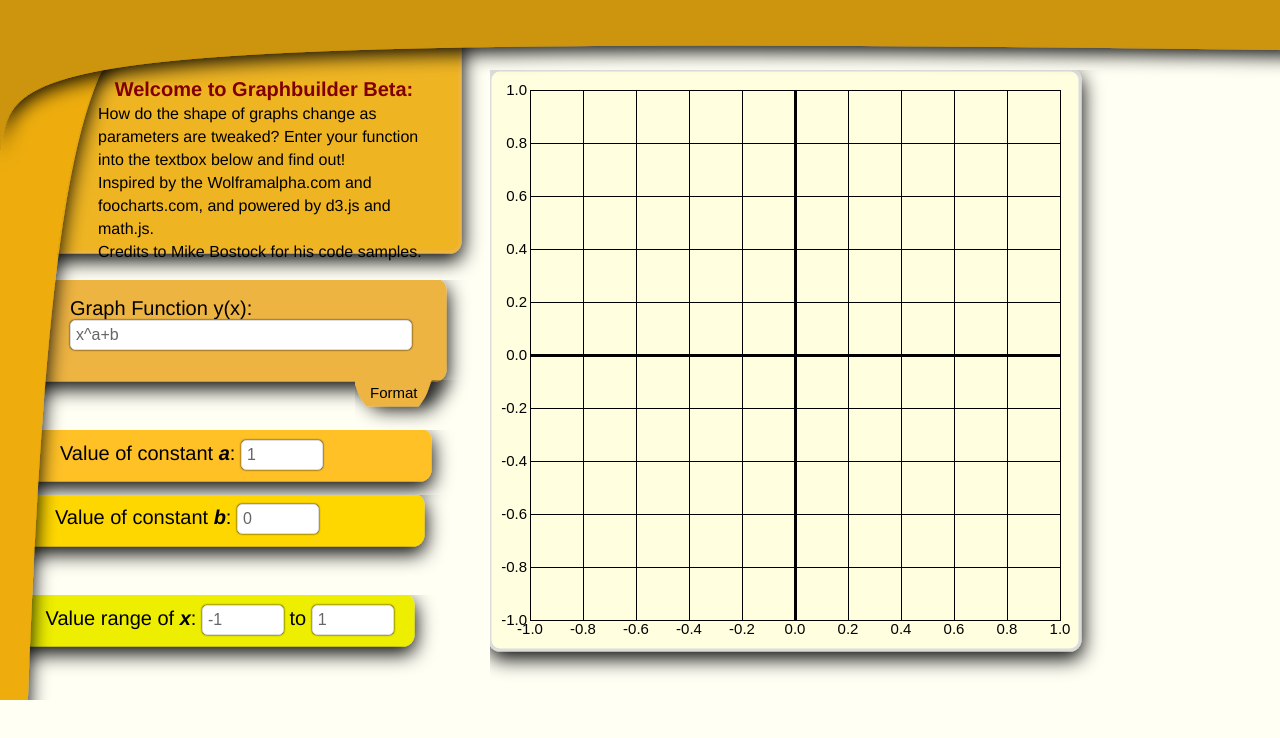
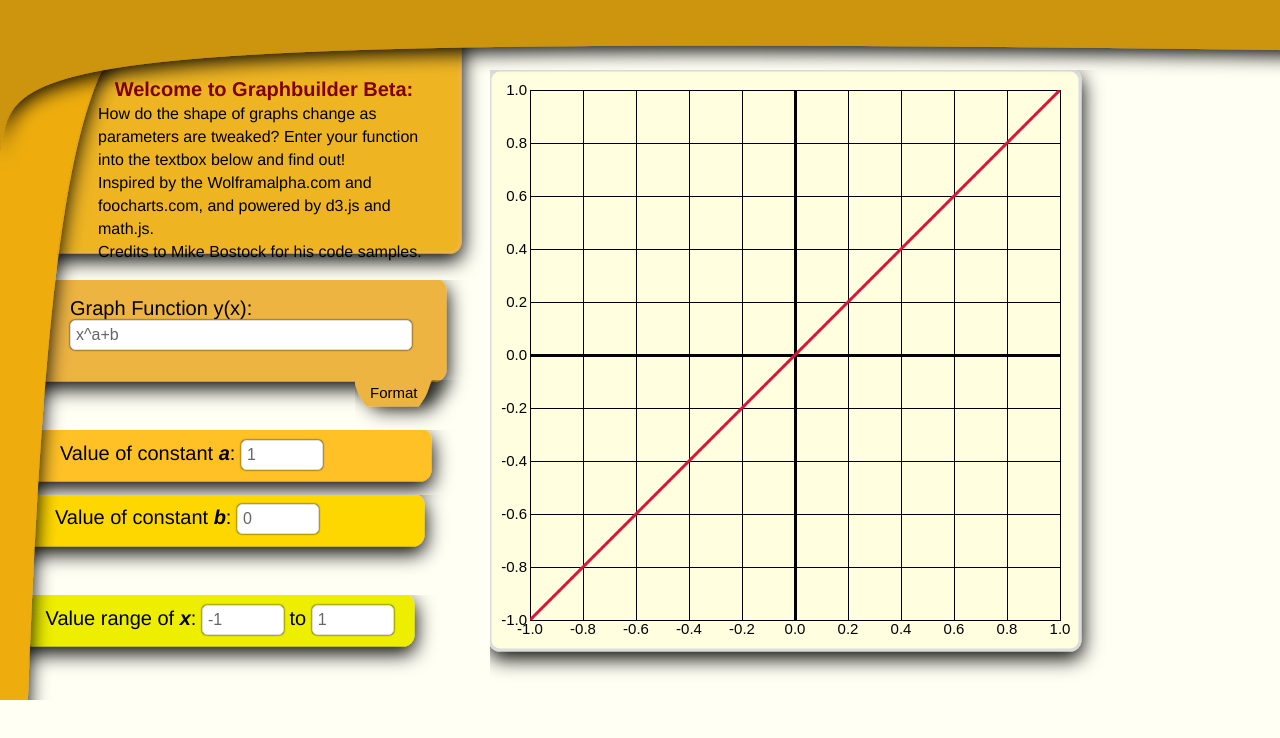
Before and after one commit to josephtay/Graphbuilder, a plain HTML site: page GraphBuilder.html in a window 1280 px wide. Drawn offline with Linux system fonts and the light colour scheme.

Commit message:
Update GraphBuilder.html

```diff
--- a/GraphBuilder.html
+++ b/GraphBuilder.html
@@ -206,7 +206,7 @@ and open the template in the editor.
         <script src="javascripts/jquery-1.8.0.min.js" type="text/javascript"></script>
         <script src="javascripts/jquery-ui-1.9.1.custom.min.js" type="text/javascript"></script>
         <script src="javascripts/d3.v3.min.js" type="text/javascript"></script>
-        <script src="javascripts/math.min.js" type="text/javascript"></script>
+        <script src="javascripts/math.js" type="text/javascript"></script>
         <meta http-equiv="Content-Type" content="text/html; charset=UTF-8">
         <script type="text/javascript">
 
```
